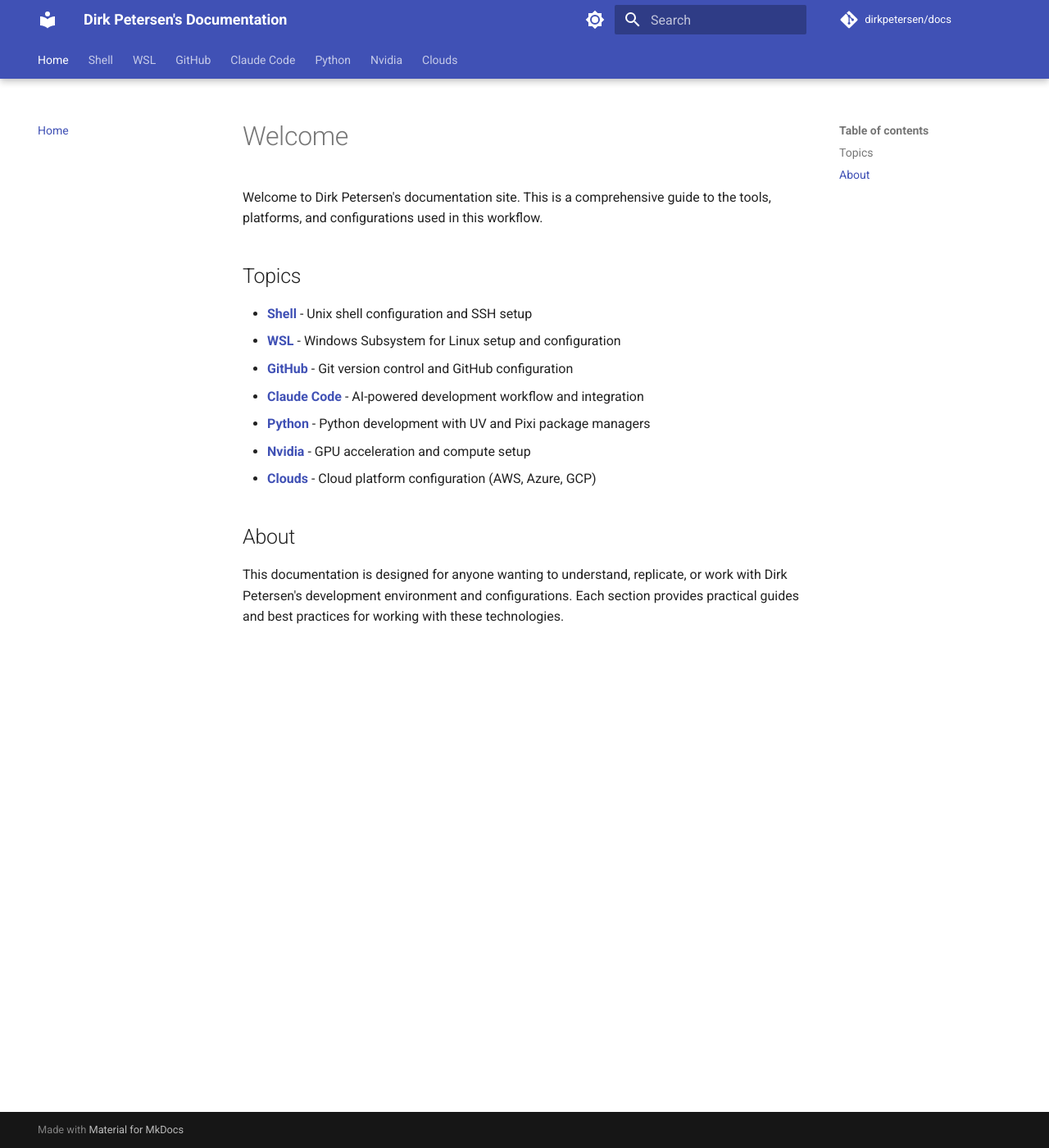
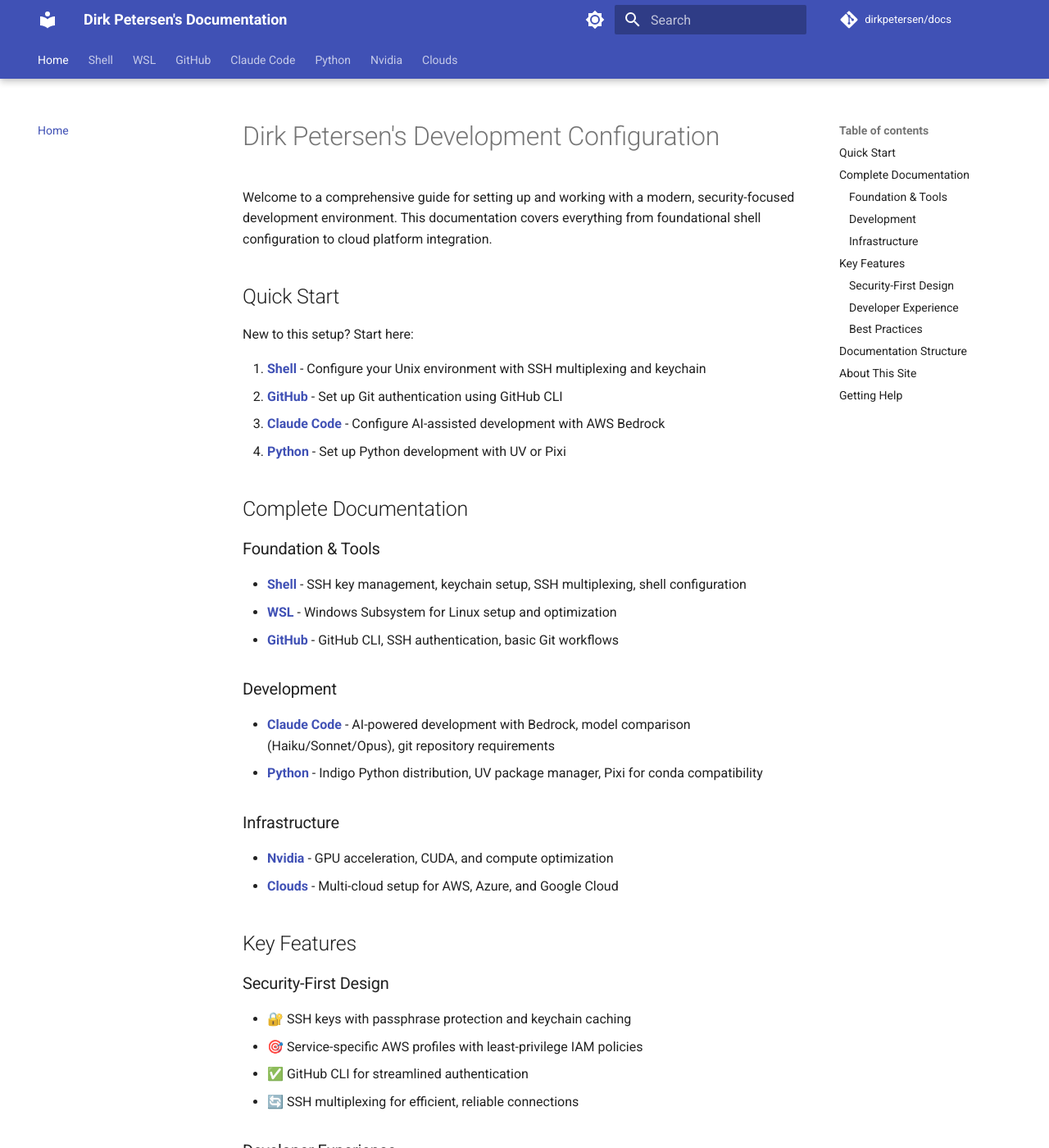
Before and after one commit to dirkpetersen/docs, an MkDocs documentation site: the page built from docs/index.md, in a window 1280 px wide and 1400 px high. Shown: the whole window at 82% size. Built offline with MkDocs 1.6.1 and Material for MkDocs 9.7.7, drawn with Linux system fonts in a browser that asks for light colours; comment, search, counter and statistics services are not loaded; some of the changed text lies outside the part shown.

Commit message:
Completely refresh home page with modern, comprehensive content
- Add welcoming introduction emphasizing security-first design
- Add Quick Start section for new users (Shell → GitHub → Claude Code → Python)
- Reorganize topics into logical groups: Foundation & Tools, Development, Infrastructure
- Add detailed feature highlights with emojis
- Document what's included in each section
- Explain the site's purpose and value proposition
- Add Getting Help section
- Emphasize key technologies: SSH multiplexing, keychain, Bedrock, UV/Pixi, multi-cloud

🤖 Generated with Claude Code

Co-Authored-By: Claude <noreply@anthropic.com>

```diff
--- a/docs/index.md
+++ b/docs/index.md
@@ -1,17 +1,85 @@
-# Welcome
+# Dirk Petersen's Development Configuration
 
-Welcome to Dirk Petersen's documentation site. This is a comprehensive guide to the tools, platforms, and configurations used in this workflow.
+Welcome to a comprehensive guide for setting up and working with a modern, security-focused development environment. This documentation covers everything from foundational shell configuration to cloud platform integration.
 
-## Topics
+## Quick Start
 
-- **[Shell](shell/index.md)** - Unix shell configuration and SSH setup
-- **[WSL](wsl/index.md)** - Windows Subsystem for Linux setup and configuration
-- **[GitHub](github/index.md)** - Git version control and GitHub configuration
-- **[Claude Code](claude-code/index.md)** - AI-powered development workflow and integration
-- **[Python](python/index.md)** - Python development with UV and Pixi package managers
-- **[Nvidia](nvidia/index.md)** - GPU acceleration and compute setup
-- **[Clouds](clouds/index.md)** - Cloud platform configuration (AWS, Azure, GCP)
+New to this setup? Start here:
 
-## About
+1. **[Shell](shell/index.md)** - Configure your Unix environment with SSH multiplexing and keychain
+2. **[GitHub](github/index.md)** - Set up Git authentication using GitHub CLI
+3. **[Claude Code](claude-code/index.md)** - Configure AI-assisted development with AWS Bedrock
+4. **[Python](python/index.md)** - Set up Python development with UV or Pixi
 
-This documentation is designed for anyone wanting to understand, replicate, or work with Dirk Petersen's development environment and configurations. Each section provides practical guides and best practices for working with these technologies.
+## Complete Documentation
+
+### Foundation & Tools
+
+- **[Shell](shell/index.md)** - SSH key management, keychain setup, SSH multiplexing, shell configuration
+- **[WSL](wsl/index.md)** - Windows Subsystem for Linux setup and optimization
+- **[GitHub](github/index.md)** - GitHub CLI, SSH authentication, basic Git workflows
+
+### Development
+
+- **[Claude Code](claude-code/index.md)** - AI-powered development with Bedrock, model comparison (Haiku/Sonnet/Opus), git repository requirements
+- **[Python](python/index.md)** - Indigo Python distribution, UV package manager, Pixi for conda compatibility
+
+### Infrastructure
+
+- **[Nvidia](nvidia/index.md)** - GPU acceleration, CUDA, and compute optimization
+- **[Clouds](clouds/index.md)** - Multi-cloud setup for AWS, Azure, and Google Cloud
+
+## Key Features
+
+### Security-First Design
+
+- 🔐 SSH keys with passphrase protection and keychain caching
+- 🎯 Service-specific AWS profiles with least-privilege IAM policies
+- ✅ GitHub CLI for streamlined authentication
+- 🔄 SSH multiplexing for efficient, reliable connections
+
+### Developer Experience
+
+- ⚡ Fast model switching for Claude Code (Haiku → Sonnet → Opus)
+- 📦 Modern Python packaging with UV (fast) or Pixi (conda-compatible)
+- 🌐 Multi-cloud support with consistent credential patterns
+- 🛠️ Comprehensive shell aliases and environment optimization
+
+### Best Practices
+
+- Proper credential scope isolation
+- Temporary credentials where possible
+- Comprehensive audit logging
+- Regular credential rotation
+- Clear permission boundaries
+
+## Documentation Structure
+
+Each section includes:
+
+- **Setup Instructions** - Step-by-step configuration
+- **Configuration Files** - Annotated examples and explanations
+- **Security Guidelines** - Best practices for the platform
+- **Common Use Cases** - Real-world examples
+- **Troubleshooting** - Solutions to common issues
+
+## About This Site
+
+This documentation is designed for teams and individuals who want to:
+
+- Understand and replicate this development environment
+- Learn security best practices for cloud and local development
+- Build reliable, consistent development workflows
+- Work productively with AI-assisted tools like Claude Code
+- Maintain clear separation of concerns across multiple services
+
+Whether you're setting up for the first time or optimizing an existing workflow, this guide provides practical, tested configurations and explanations.
+
+## Getting Help
+
+For issues or questions:
+
+- Check the specific section's troubleshooting or best practices
+- Review configuration examples provided in each guide
+- Ensure you're following the security-first approach outlined
+- Verify file permissions match the documented settings
```
